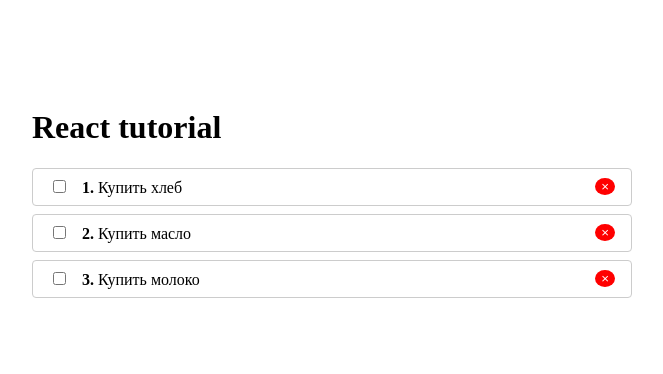
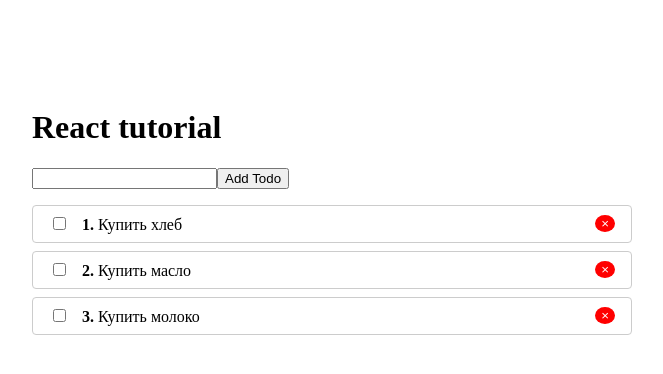
Before and after one commit to konstantinstepanyan/test-list, a React (Create React App) app: page / in a window 1280 px wide. Shown: the top 374 px of the page, without its empty margins (308-971 px from the left). Built offline with nearby package versions, Linux system fonts and the light colour scheme.

Commit message:
done add to todo list

```diff
--- a/src/App.js
+++ b/src/App.js
@@ -1,5 +1,6 @@
 import React from 'react';
 import TodoList from './todo/TodoList';
+import AddTodo from './todo/AddTodo';
 import Context from './context';
 
 function App() {
@@ -28,6 +29,15 @@
         setTodos(todos.filter(todo => todo.id !== id));
     }
 
+    function addTodo(title){
+        setTodos(todos.concat([{
+            title,
+            id: Date.now(),
+            completed: false
+        }]))
+    }
+
+
   return (
       <Context.Provider value={ {removeTodo: removeTodo} }>
 
@@ -35,7 +45,13 @@
 
           <h1>React tutorial</h1>
 
-          <TodoList todos={todos} onToggle={toggleTodo} />
+            <AddTodo onCreate = {addTodo} />
+
+            {todos.length ?
+            <TodoList todos={todos} onToggle={toggleTodo} />
+            :
+            <p>No todos</p>
+            }
 
           </div>
       </Context.Provider>
--- /dev/null
+++ b/src/todo/AddTodo.js
@@ -0,0 +1,36 @@
+import React, {useState} from 'react';
+import PropTypes from 'prop-types';
+
+
+
+function AddTodo({onCreate}) {
+    const [value, setValue] = useState('');
+
+
+    function submitHandler(event){
+        event.preventDefault();
+
+        if (value.trim()){
+            onCreate(value);
+        }
+    }
+
+
+    return (
+
+        <form style={{marginBottom: '1rem'}} onSumbit={submitHandler} >
+
+            <input value={value} onChange={event => setValue(event.target.value)} type="text" />
+            <button type="sumbit" onClick={submitHandler}> Add Todo </button>
+
+        </form>
+    )
+}
+
+
+AddTodo.propTypes = {
+    onCreate: PropTypes.func.isRequired
+}
+
+
+export default AddTodo
```
